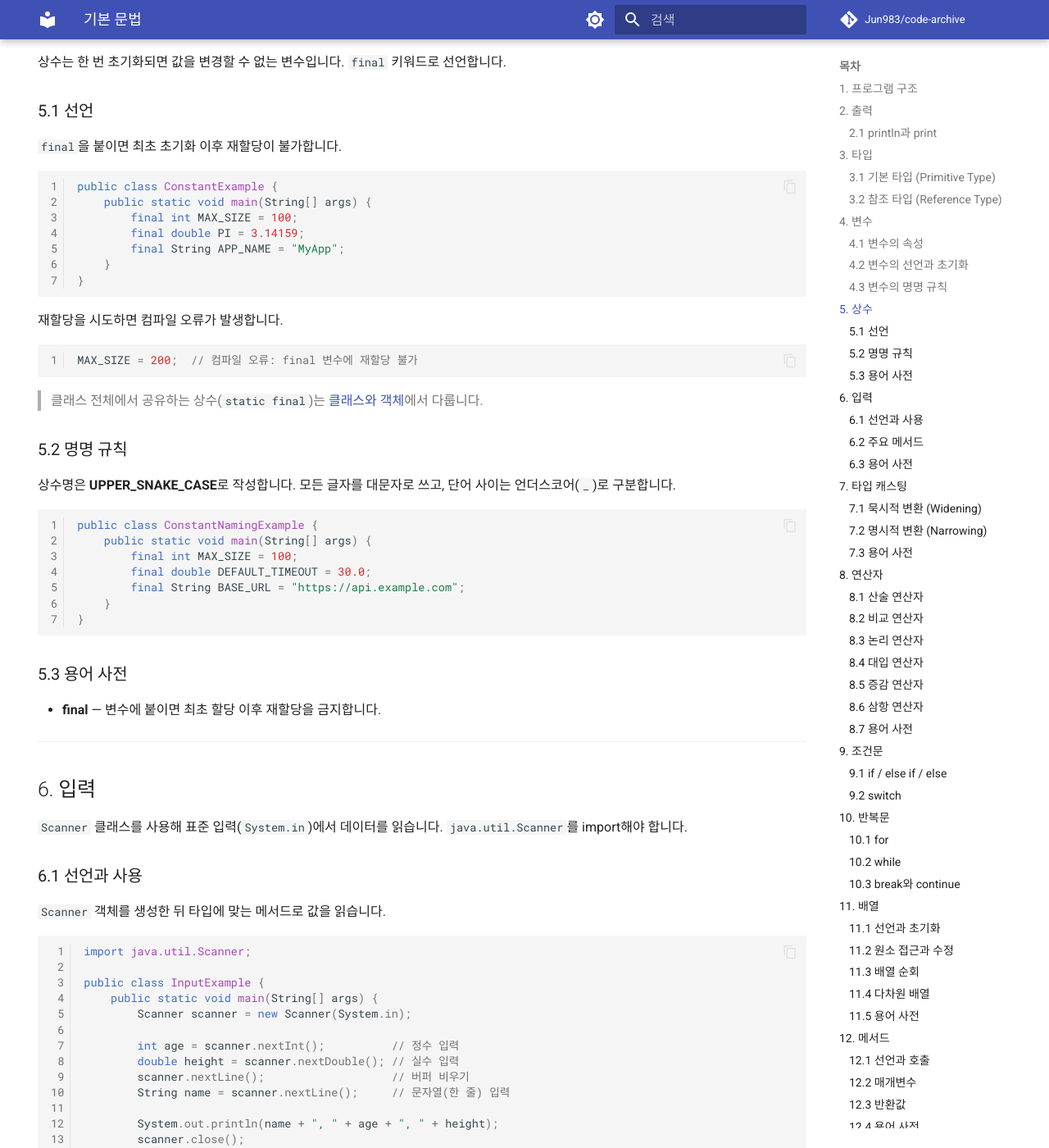
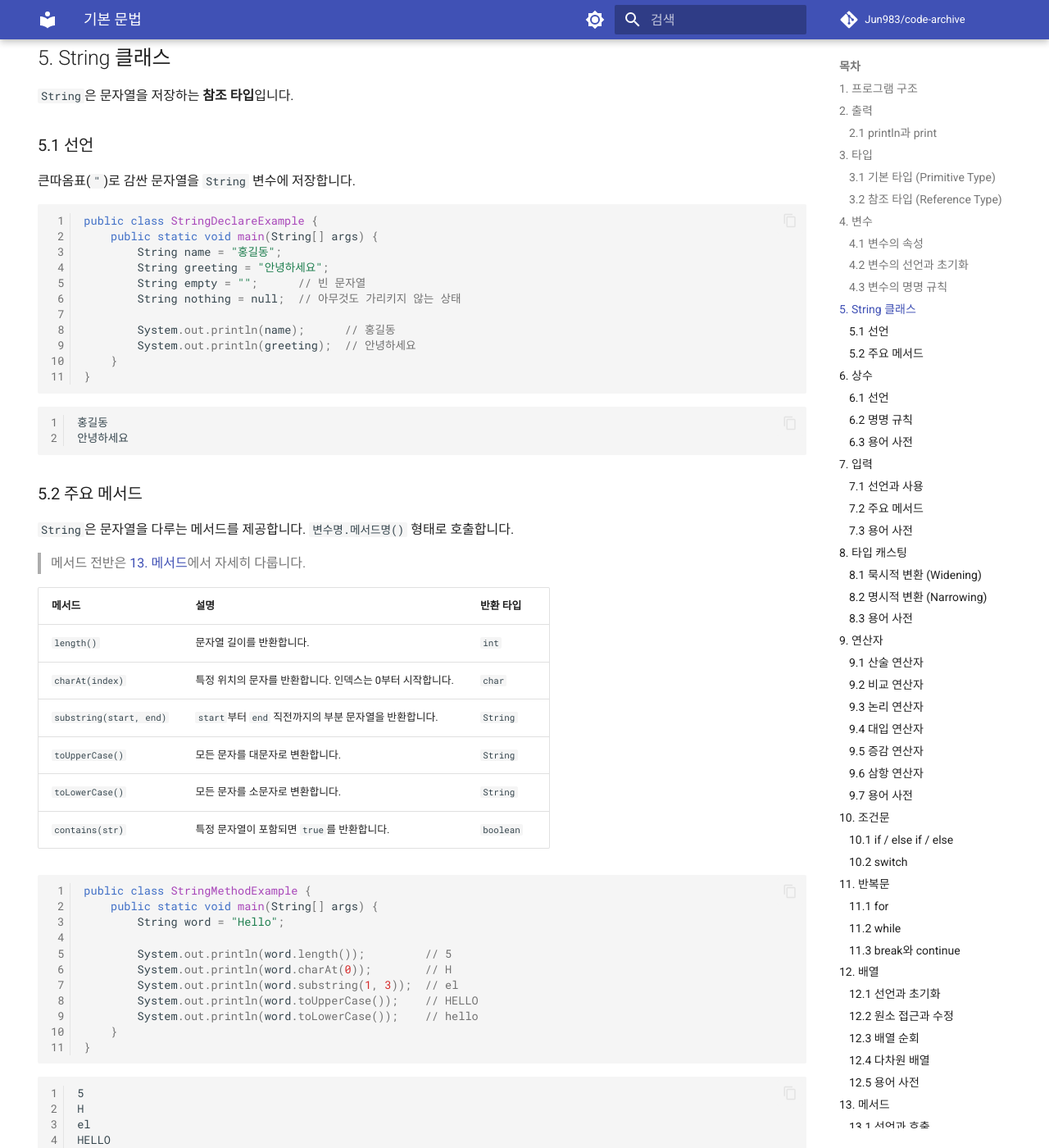
Before and after one commit to Jun983/code-archive, an MkDocs documentation site: the page built from docs/java/syntax.md, in a window 1280 px wide and 1400 px high, scrolled down 3951 px. Shown: the whole window at 82% size. Built offline with MkDocs 1.6.1 and Material for MkDocs 9.7.7, drawn with Linux system fonts in a browser that asks for light colours; comment, search, counter and statistics services are not loaded; some of the changed text lies outside the part shown.

Commit message:
docs(java): String 클래스 섹션 추가 및 연산자 파트 보강
Co-Authored-By: Claude Sonnet 4.6 <noreply@anthropic.com>

````diff
--- a/docs/java/syntax.md
+++ b/docs/java/syntax.md
@@ -153,6 +153,8 @@ true
 
 코드에 직접 쓴 값(예: `30`, `3.14159`, `'A'`)을 **리터럴**이라고 합니다.
 
+> 값을 변수에 저장할 때 쓰는 `=`는 **대입 연산자**입니다. [9. 연산자](#9-연산자)에서 자세히 다룹니다.
+
 ### 4.3 변수의 명명 규칙
 
 변수명은 **camelCase**로 작성합니다. 첫 글자는 소문자이며, 이후 단어의 첫 글자를 대문자로 씁니다.
@@ -168,11 +170,79 @@ public class NamingExample {
 
 ---
 
-## 5. 상수
+## 5. String 클래스
+
+`String`은 문자열을 저장하는 **참조 타입**입니다.
+
+### 5.1 선언
+
+큰따옴표(`"`)로 감싼 문자열을 `String` 변수에 저장합니다.
+
+```java
+public class StringDeclareExample {
+    public static void main(String[] args) {
+        String name = "홍길동";
+        String greeting = "안녕하세요";
+        String empty = "";      // 빈 문자열
+        String nothing = null;  // 아무것도 가리키지 않는 상태
+
+        System.out.println(name);      // 홍길동
+        System.out.println(greeting);  // 안녕하세요
+    }
+}
+```
+
+```
+홍길동
+안녕하세요
+```
+
+### 5.2 주요 메서드
+
+`String`은 문자열을 다루는 메서드를 제공합니다. `변수명.메서드명()` 형태로 호출합니다.
+
+> 메서드 전반은 [13. 메서드](#13-메서드)에서 자세히 다룹니다.
+
+| 메서드 | 설명 | 반환 타입 |
+|--------|------|-----------|
+| `length()` | 문자열 길이를 반환합니다. | `int` |
+| `charAt(index)` | 특정 위치의 문자를 반환합니다. 인덱스는 0부터 시작합니다. | `char` |
+| `substring(start, end)` | `start`부터 `end` 직전까지의 부분 문자열을 반환합니다. | `String` |
+| `toUpperCase()` | 모든 문자를 대문자로 변환합니다. | `String` |
+| `toLowerCase()` | 모든 문자를 소문자로 변환합니다. | `String` |
+| `contains(str)` | 특정 문자열이 포함되면 `true`를 반환합니다. | `boolean` |
+
+```java
+public class StringMethodExample {
+    public static void main(String[] args) {
+        String word = "Hello";
+
+        System.out.println(word.length());         // 5
+        System.out.println(word.charAt(0));        // H
+        System.out.println(word.substring(1, 3));  // el
+        System.out.println(word.toUpperCase());    // HELLO
+        System.out.println(word.toLowerCase());    // hello
+    }
+}
+```
+
+```
+5
+H
+el
+HELLO
+hello
+```
+
+> 문자열 **연결**과 **비교**는 [9. 연산자](#9-연산자)에서 다룹니다.
+
+---
+
+## 6. 상수
 
 상수는 한 번 초기화되면 값을 변경할 수 없는 변수입니다. `final` 키워드로 선언합니다.
 
-### 5.1 선언
+### 6.1 선언
 
 `final`을 붙이면 최초 초기화 이후 재할당이 불가합니다.
 
@@ -208,17 +278,17 @@ public class ConstantNamingExample {
 }
 ```
 
-### 5.3 용어 사전
+### 6.3 용어 사전
 
 - **final** — 변수에 붙이면 최초 할당 이후 재할당을 금지합니다.
 
 ---
 
-## 6. 입력
+## 7. 입력
 
 `Scanner` 클래스를 사용해 표준 입력(`System.in`)에서 데이터를 읽습니다. `java.util.Scanner`를 import해야 합니다.
 
-### 6.1 선언과 사용
+### 7.1 선언과 사용
 
 `Scanner` 객체를 생성한 뒤 타입에 맞는 메서드로 값을 읽습니다.
 
@@ -240,7 +310,7 @@ public class InputExample {
 }
 ```
 
-### 6.2 주요 메서드
+### 7.2 주요 메서드
 
 | 메서드 | 반환 타입 | 설명 |
 |--------|-----------|------|
@@ -292,17 +362,17 @@ public class NarrowingExample {
 }
 ```
 
-### 7.3 용어 사전
+### 8.3 용어 사전
 
 - **오버플로우(Overflow)** — 타입의 표현 범위를 초과하면 값이 최솟값부터 다시 순환됩니다. `byte`의 범위는 -128 ~ 127이므로 `(byte) 300`은 300 − 256 = 44가 됩니다.
 
 ---
 
-## 8. 연산자
+## 9. 연산자
 
 연산자는 값을 계산하거나 비교·조합할 때 사용하는 기호입니다.
 
-### 8.1 산술 연산자
+### 9.1 산술 연산자
 
 숫자 타입에 적용하며, `/`는 정수끼리 연산하면 소수점을 버립니다.
 
@@ -326,9 +396,28 @@ public class ArithmeticExample {
 }
 ```
 
-> `+`는 `String`과 함께 쓰면 문자열을 이어 붙입니다 (`"안녕" + "Java"` → `"안녕Java"`).
+> `+`는 `String`과 함께 쓰면 문자열을 이어 붙입니다. 문자열과 다른 타입을 `+`로 연결하면 자동으로 문자열로 변환됩니다.
 
-### 8.2 비교 연산자
+```java
+public class StringConcatExample {
+    public static void main(String[] args) {
+        String name = "지수";
+        int age = 25;
+
+        System.out.println("이름: " + name);             // 이름: 지수
+        System.out.println("나이: " + age);               // 나이: 25
+        System.out.println(name + "님은 " + age + "살");  // 지수님은 25살
+    }
+}
+```
+
+```
+이름: 지수
+나이: 25
+지수님은 25살
+```
+
+### 9.2 비교 연산자
 
 두 값을 비교해 `boolean`을 반환합니다.
 
@@ -341,7 +430,24 @@ public class ArithmeticExample {
 | `<=` | 왼쪽 값이 오른쪽 값보다 작거나 같으면 `true`를 반환합니다. |
 | `>=` | 왼쪽 값이 오른쪽 값보다 크거나 같으면 `true`를 반환합니다. |
 
-### 8.3 논리 연산자
+> **문자열 비교**: `==`은 두 변수가 같은 메모리 주소를 가리키는지 비교합니다. 문자열 내용을 비교할 때는 반드시 **`equals()`** 메서드를 사용하세요.
+
+```java
+public class StringEqualsExample {
+    public static void main(String[] args) {
+        String a = "hello";
+        String b = "hello";
+
+        System.out.println(a.equals(b));  // true (내용 비교)
+    }
+}
+```
+
+```
+true
+```
+
+### 9.3 논리 연산자
 
 `boolean` 값을 조합합니다. `&&`와 `||`는 단락 평가를 수행합니다.
 
@@ -362,7 +468,7 @@ public class LogicalExample {
 }
 ```
 
-### 8.4 대입 연산자
+### 9.4 대입 연산자
 
 `=`로 값을 할당하며, 산술 연산과 결합한 복합 대입 연산자로 코드를 줄일 수 있습니다.
 
@@ -388,7 +494,7 @@ public class AssignmentExample {
 }
 ```
 
-### 8.5 증감 연산자
+### 9.5 증감 연산자
 
 변수 값을 1 증가(`++`)하거나 감소(`--`)합니다. 전위는 연산 전, 후위는 연산 후에 값이 변합니다.
 
@@ -409,7 +515,7 @@ public class IncrementExample {
 }
 ```
 
-### 8.6 삼항 연산자
+### 9.6 삼항 연산자
 
 `조건 ? 참일 때 값 : 거짓일 때 값` 형태로, `if-else`를 한 줄로 표현합니다.
 
@@ -429,17 +535,17 @@ public class TernaryExample {
 }
 ```
 
-### 8.7 용어 사전
+### 9.7 용어 사전
 
 - **단락 평가(Short-circuit evaluation)** — `&&`는 왼쪽이 `false`이면 오른쪽을 평가하지 않고, `||`는 왼쪽이 `true`이면 오른쪽을 평가하지 않습니다. 불필요한 연산을 건너뛰거나 NPE를 방지할 때 활용합니다.
 
 ---
 
-## 9. 조건문
+## 10. 조건문
 
 조건식의 결과에 따라 실행할 코드 블록을 선택합니다.
 
-### 9.1 if / else if / else
+### 10.1 if / else if / else
 
 `if`는 조건이 `true`일 때 블록을 실행합니다. `else if`로 추가 조건을, `else`로 모든 조건이 `false`일 때의 처리를 지정합니다.
 
@@ -464,7 +570,7 @@ public class IfExample {
 }
 ```
 
-### 9.2 switch
+### 10.2 switch
 
 하나의 값을 여러 `case`와 비교합니다. 일치한 `case`부터 실행하고, `break`로 블록을 빠져나옵니다. 일치하는 `case`가 없으면 `default`를 실행합니다.
 
@@ -560,11 +666,11 @@ public class BreakContinueExample {
 
 ---
 
-## 11. 배열
+## 12. 배열
 
 배열은 같은 타입의 값을 연속된 메모리에 고정 개수만큼 저장하는 자료구조입니다. 선언 시 크기가 결정되며, 이후 변경할 수 없습니다.
 
-### 11.1 선언과 초기화
+### 12.1 선언과 초기화
 
 타입 뒤에 `[]`를 붙여 선언하며, `new` 키워드로 크기를 지정하거나 중괄호로 초기값을 직접 지정합니다.
 
@@ -581,7 +687,7 @@ public class ArrayExample {
 }
 ```
 
-### 11.2 원소 접근과 수정
+### 12.2 원소 접근과 수정
 
 인덱스는 `0`부터 시작하며, `배열명[인덱스]`로 원소를 읽거나 씁니다. `배열명.length`로 크기를 얻습니다.
 
@@ -600,7 +706,7 @@ public class ArrayAccessExample {
 }
 ```
 
-### 11.3 배열 순회
+### 12.3 배열 순회
 
 인덱스 기반 `for`문 또는 `for-each`문으로 모든 원소를 순회합니다.
 
@@ -627,7 +733,7 @@ public class ArrayLoopExample {
 }
 ```
 
-### 11.4 다차원 배열
+### 12.4 다차원 배열
 
 `[][]`로 2차원 배열을 선언합니다. 행·열 구조로 표나 격자를 표현할 때 사용합니다.
 
@@ -655,19 +761,19 @@ public class TwoDArrayExample {
 }
 ```
 
-### 11.5 용어 사전
+### 12.5 용어 사전
 
 - **인덱스(Index)** — 배열 원소의 위치를 나타내는 정수. `0`부터 시작하므로 마지막 원소의 인덱스는 `length - 1`입니다. 범위를 벗어나면 런타임 오류가 발생합니다.
 
 ---
 
-## 12. 메서드
+## 13. 메서드
 
 메서드는 이름이 붙은 코드 블록입니다. 한 번 선언하면 여러 곳에서 반복 호출할 수 있어 코드 중복을 줄입니다.
 
 > `main`과 같은 클래스에서 객체 없이 직접 호출하려면 `static`이어야 합니다. `static`의 의미는 [클래스와 객체](class-object.md) 섹션에서 자세히 설명합니다.
 
-### 12.1 선언과 호출
+### 13.1 선언과 호출
 
 선언은 반환 타입 → 이름 → 매개변수 순으로 작성합니다. 호출은 이름 뒤에 `()`를 붙입니다.
 
@@ -684,7 +790,7 @@ public class MethodExample {
 }
 ```
 
-### 12.2 매개변수
+### 13.2 매개변수
 
 호출 시 값을 전달하려면 선언부에 매개변수를 씁니다. 여러 개는 `,`로 구분합니다.
 
@@ -701,7 +807,7 @@ public class ParamExample {
 }
 ```
 
-### 12.3 반환값
+### 13.3 반환값
 
 값을 돌려줄 때는 반환 타입을 지정하고 `return`으로 값을 반환합니다.
 
@@ -723,7 +829,7 @@ public class ReturnExample {
 }
 ```
 
-### 12.4 용어 사전
+### 13.4 용어 사전
 
 - **메서드(Method)** — 이름이 있는 코드 블록. 선언 한 번으로 여러 번 호출할 수 있습니다.
 - **매개변수(Parameter)** — 메서드 선언부에 작성하는 변수. `greet(String name)`에서 `name`이 매개변수입니다.
````
Also changed, not shown: other parts of docs/java/syntax.md (+9 -9 lines).
